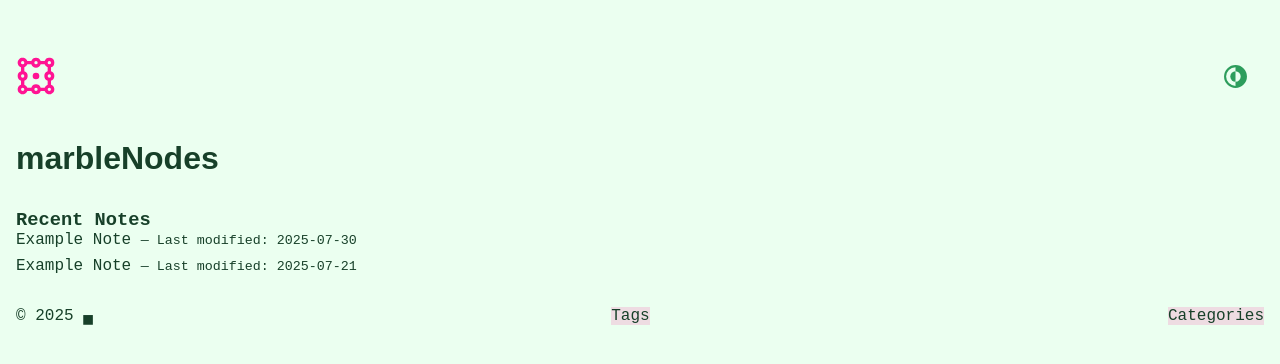
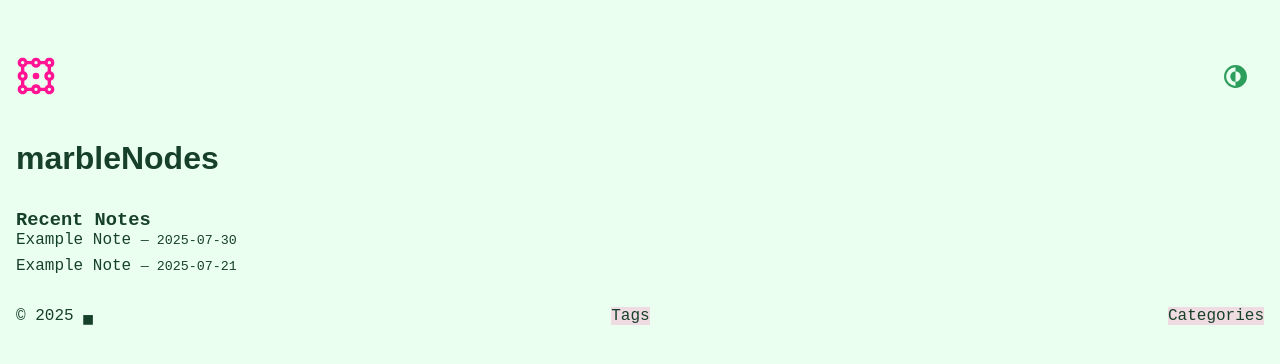
Before and after one commit to dduyg/5566677, a Jekyll site: the page built from index.md, in a window 1280 px wide. Shown: the top 364 px of the page. Built offline with Jekyll 4.4.1, drawn with Linux system fonts in a browser that asks for light colours; some web fonts are replaced.

Commit message:
Update index.md

```diff
--- a/index.md
+++ b/index.md
@@ -13,7 +13,7 @@ permalink: /
     {% if note.published != false %}
       <li>
         <a href="{{ note.url | relative_url }}">{{ note.title }}</a>
-        <small>— Last modified: {{ note.last_modified_at }}</small>
+        <small>— {{ note.last_modified_at }}</small>
       </li>
     {% endif %}
   {% endfor %}
```
